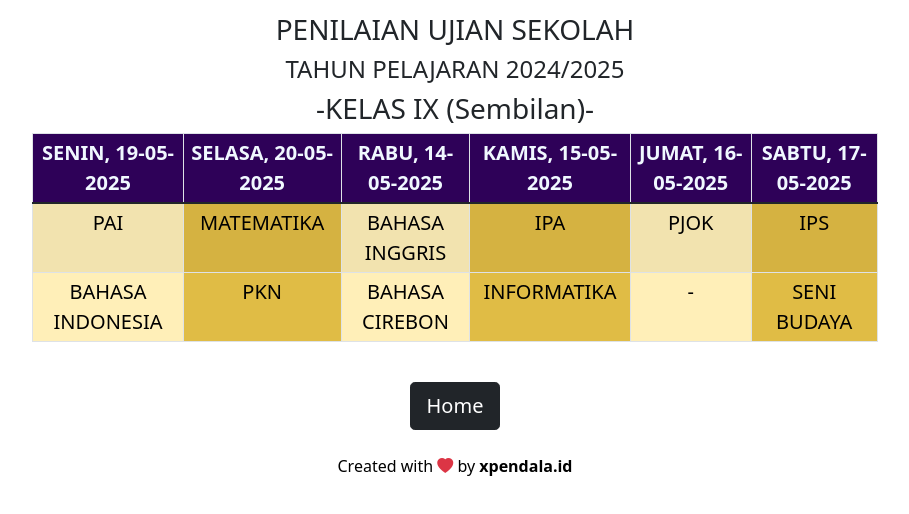
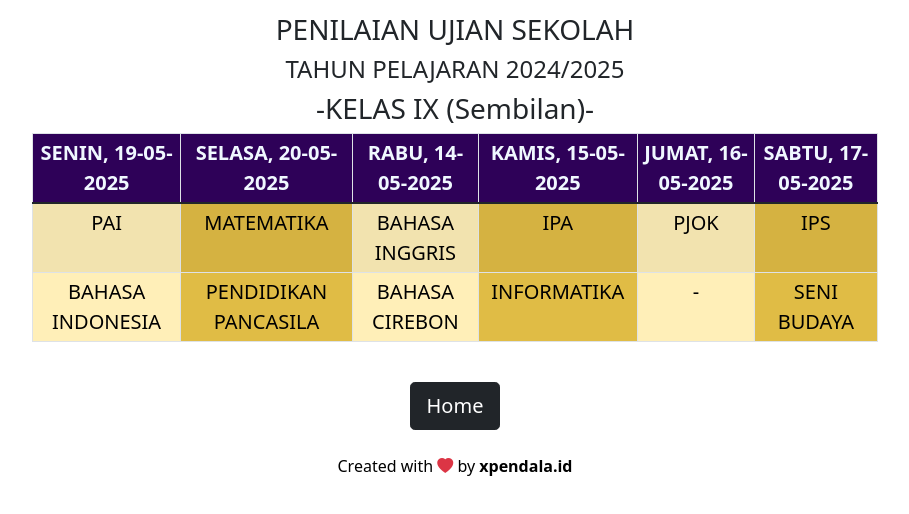
Before and after one commit to SMPN2LA/US2025, a plain HTML site: page index3.html in a window 1280 px wide. Shown: the part 244-758 px from the top of the page, without its empty margins (185-1094 px from the left). Drawn offline with nearby package versions, Linux system fonts and the light colour scheme.

Commit message:
update terbaru

```diff
--- a/index3.html
+++ b/index3.html
@@ -62,7 +62,7 @@
               </tr>
               <tr>
                 <td style="background-color:rgb(255, 239, 184);"><a target="_blank" href="https://forms.gle/peNbUDLLgkLhxM567" class="text-decoration-none text-black">BAHASA INDONESIA</a></td>
-                <td style="background-color:rgb(224, 188, 69);"><a target="_blank" href="https://forms.gle/hnoQNkXHVvQKMJ5w5" class="text-decoration-none text-black">PKN</a></td>
+                <td style="background-color:rgb(224, 188, 69);"><a target="_blank" href="https://forms.gle/hnoQNkXHVvQKMJ5w5" class="text-decoration-none text-black">PENDIDIKAN PANCASILA</a></td>
                 <td style="background-color:rgb(255, 239, 184);"><a target="_blank" href="https://forms.gle/VEx8kAomUX48Amy67" class="text-decoration-none text-black">BAHASA CIREBON</a></td>
                 <td style="background-color:rgb(224, 188, 69);"><a target="_blank" href="https://forms.gle/9LbNKVWFdLk9XPMP9" class="text-decoration-none text-black">INFORMATIKA</a></td>
                 <td style="background-color:rgb(255, 239, 184);"><a target="_blank" href="#" class="text-decoration-none text-black">-</a></td>
```
